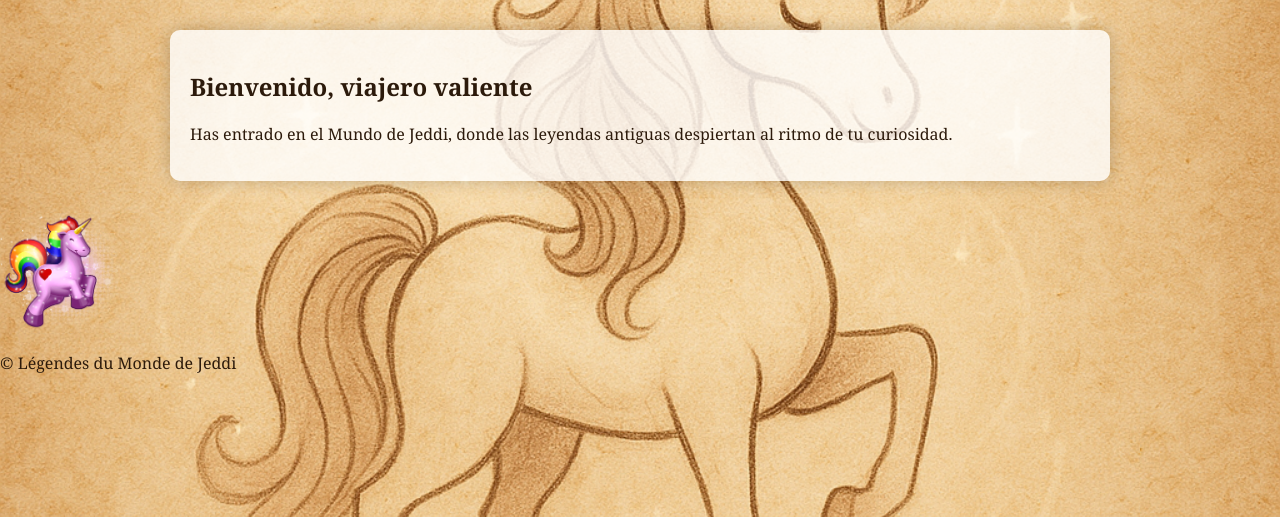
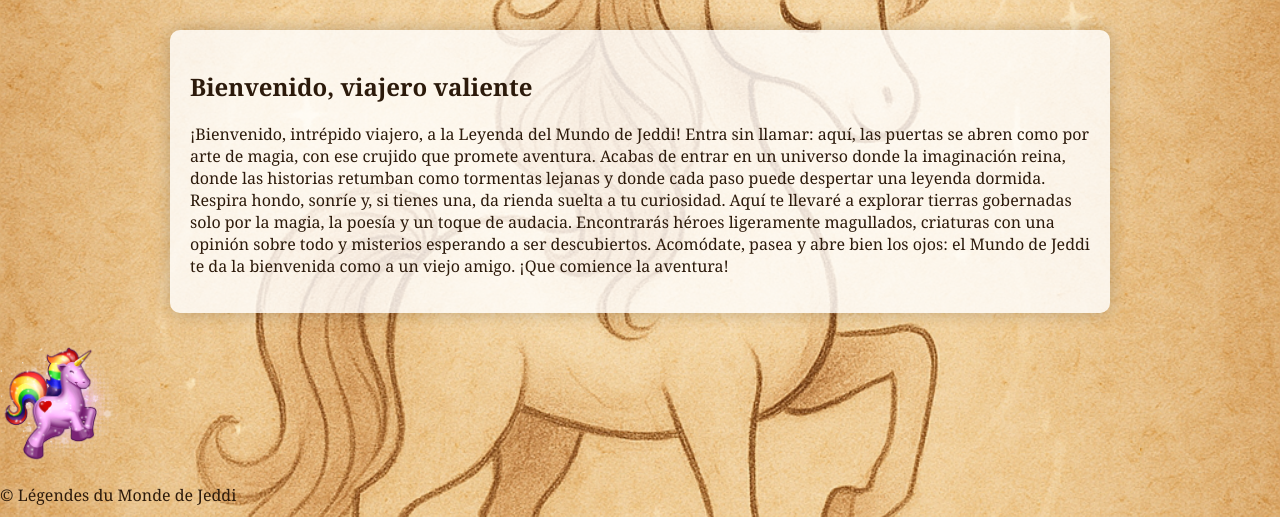
Before and after one commit to legendesdumondedejeddi-svg/legendes_de_Jeddi, a Flask app: page /es/accueil in a window 1280 px wide. Shown: the part 167-684 px from the top of the page. Run offline with Flask 3, Linux system fonts and the light colour scheme.

Commit message:
Add files via upload

```diff
--- a/templates/accueil_es.html
+++ b/templates/accueil_es.html
@@ -4,8 +4,6 @@
 {% block content %}
 <h2>Bienvenido, viajero valiente</h2>
 <p>
-Has entrado en el Mundo de Jeddi,
-donde las leyendas antiguas despiertan
-al ritmo de tu curiosidad.
+¡Bienvenido, intrépido viajero, a la Leyenda del Mundo de Jeddi! Entra sin llamar: aquí, las puertas se abren como por arte de magia, con ese crujido que promete aventura. Acabas de entrar en un universo donde la imaginación reina, donde las historias retumban como tormentas lejanas y donde cada paso puede despertar una leyenda dormida. Respira hondo, sonríe y, si tienes una, da rienda suelta a tu curiosidad. Aquí te llevaré a explorar tierras gobernadas solo por la magia, la poesía y un toque de audacia. Encontrarás héroes ligeramente magullados, criaturas con una opinión sobre todo y misterios esperando a ser descubiertos. Acomódate, pasea y abre bien los ojos: el Mundo de Jeddi te da la bienvenida como a un viejo amigo. ¡Que comience la aventura!
 </p>
 {% endblock %}
```
